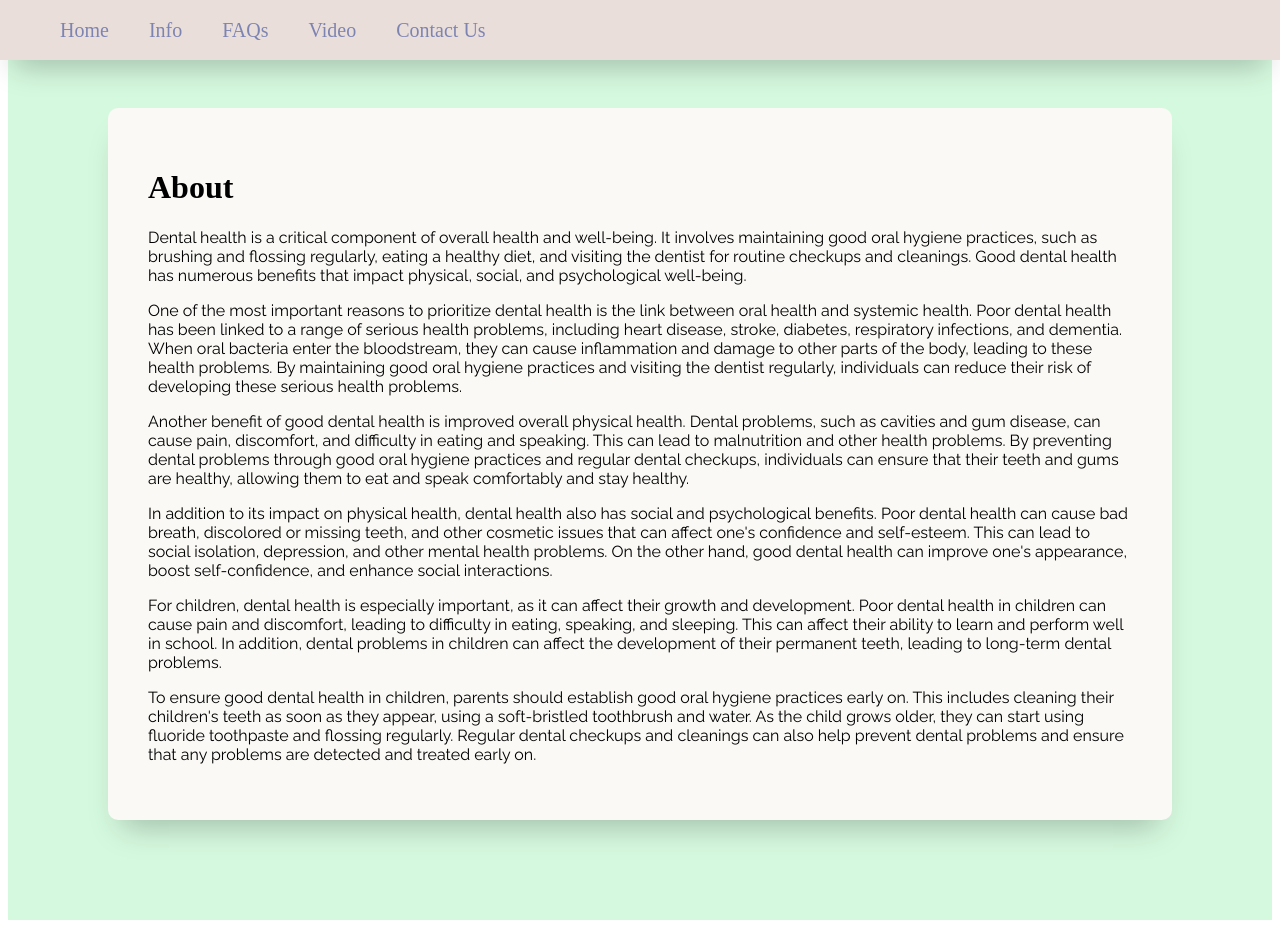
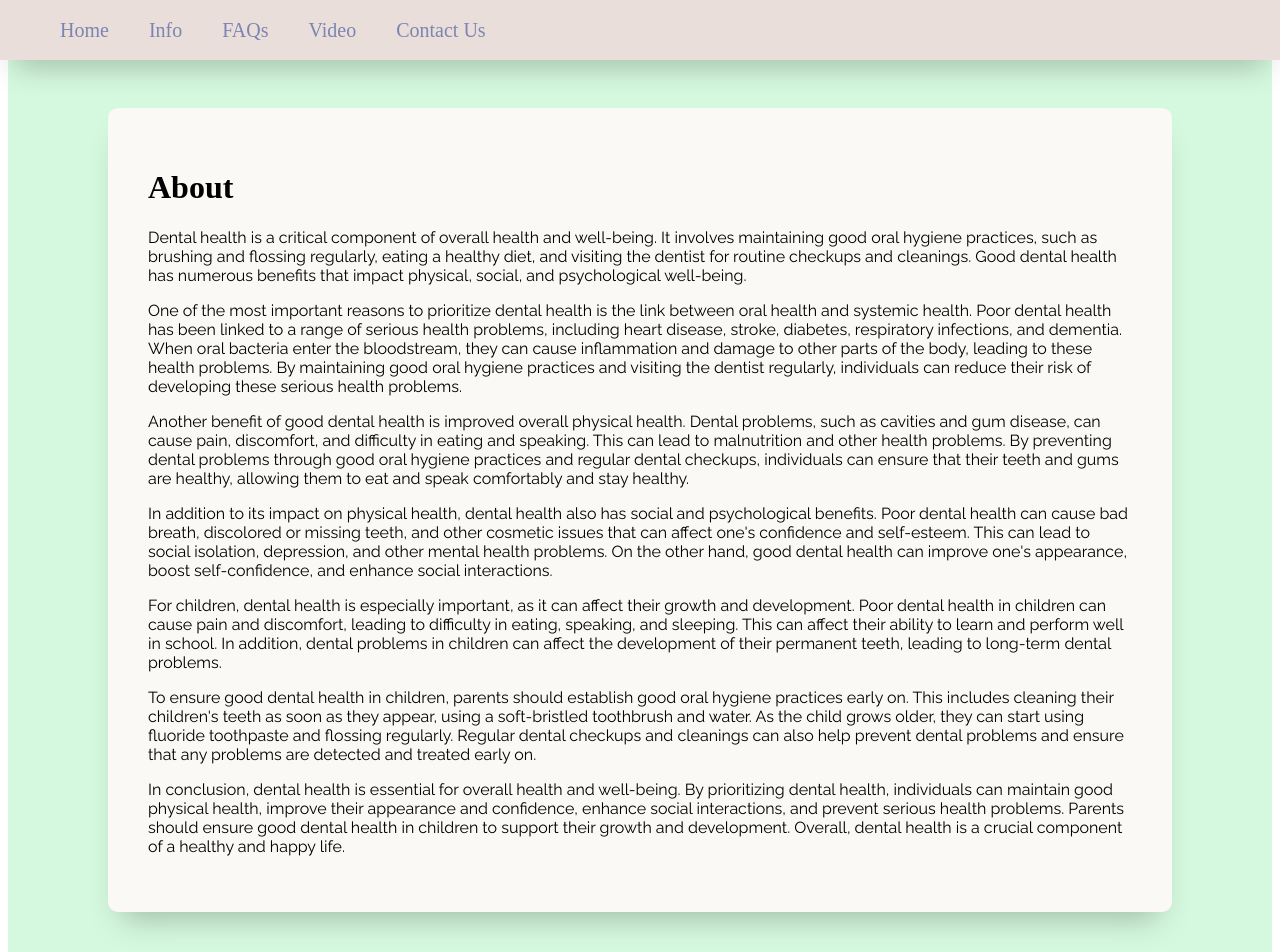
Before and after one commit to IMakeDiscordBots/shshacks2023, a SvelteKit app in the folder healthyRecipe/: page /info in a window 1280 px wide. Shown: the top 952 px of the page. Before the commit the page ends 928 px from the top, so only its background shows below. Built offline with nearby package versions, Linux system fonts and the light colour scheme; a web font is replaced by a local one.

Commit message:
Fixed merge conflicts

```diff
--- a/healthyRecipe/src/routes/info/+page.svelte
+++ b/healthyRecipe/src/routes/info/+page.svelte
@@ -26,6 +26,9 @@
                 </p>
                 <p >
                     To ensure good dental health in children, parents should establish good oral hygiene practices early on. This includes cleaning their children's teeth as soon as they appear, using a soft-bristled toothbrush and water. As the child grows older, they can start using fluoride toothpaste and flossing regularly. Regular dental checkups and cleanings can also help prevent dental problems and ensure that any problems are detected and treated early on.
+                </p>
+                <p>
+                    In conclusion, dental health is essential for overall health and well-being. By prioritizing dental health, individuals can maintain good physical health, improve their appearance and confidence, enhance social interactions, and prevent serious health problems. Parents should ensure good dental health in children to support their growth and development. Overall, dental health is a crucial component of a healthy and happy life.
                 </p>
             </div>
         </div>
```
